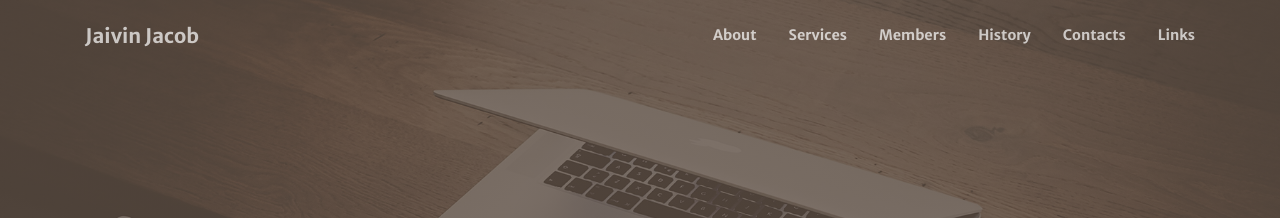
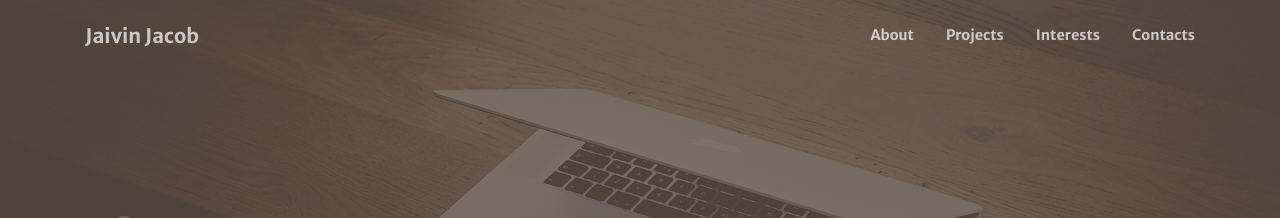
Before and after one commit to jaivinjacob/jaivinjacob.github.io, a Jekyll site: the page built from index.md, in a window 1280 px wide. Shown: the top 218 px of the page. Built offline with Jekyll 4.4.1, drawn with Linux system fonts in a browser that asks for light colours.

Commit message:
Update menus.yml

```diff
--- a/_data/menus.yml
+++ b/_data/menus.yml
@@ -5,13 +5,13 @@
 header:
 - title: About
   url: https://jaivinjacob.github.io/#about
-- title: Services
+- title: Projects
   url: https://jaivinjacob.github.io/#services
-- title: Members
+- title: Interests
   url: https://jaivinjacob.github.io/#members
-- title: History
-  url: https://jaivinjacob.github.io/#timeline
+# - title: History
+#   url: https://jaivinjacob.github.io/#timeline
 - title: Contacts
   url: https://jaivinjacob.github.io/#contacts
-- title: Links
-  url: /links
+# - title: Links
+#   url: /links
```
